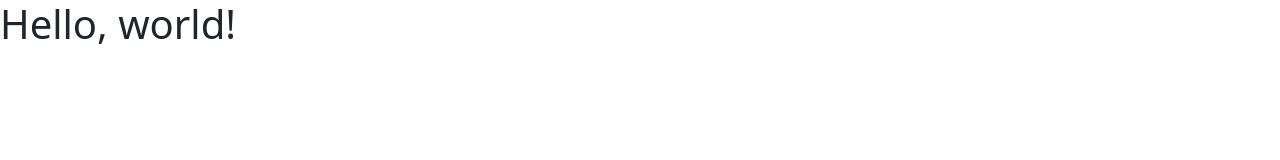
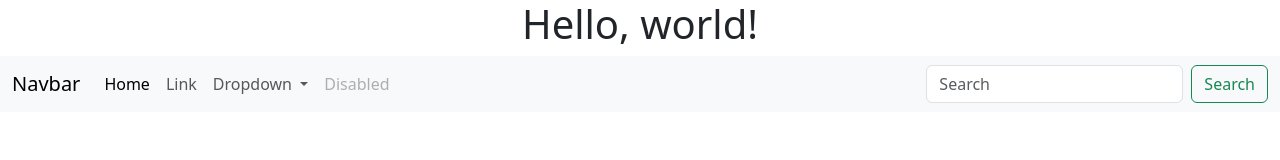
Before and after one commit to ashrikaJay/aiphp-day1, a plain HTML site: page index.html in a window 1280 px wide. Drawn offline with nearby package versions, Linux system fonts and the light colour scheme.

Commit message:
modified:   index.html

```diff
--- a/index.html
+++ b/index.html
@@ -7,7 +7,44 @@
     <link href="https://cdn.jsdelivr.net/npm/bootstrap@5.3.3/dist/css/bootstrap.min.css" rel="stylesheet" integrity="sha384-QWTKZyjpPEjISv5WaRU9OFeRpok6YctnYmDr5pNlyT2bRjXh0JMhjY6hW+ALEwIH" crossorigin="anonymous">
   </head>
   <body>
-    <h1>Hello, world!</h1>
+    <center><h1>Hello, world!</h1></center>
     <script src="https://cdn.jsdelivr.net/npm/bootstrap@5.3.3/dist/js/bootstrap.bundle.min.js" integrity="sha384-YvpcrYf0tY3lHB60NNkmXc5s9fDVZLESaAA55NDzOxhy9GkcIdslK1eN7N6jIeHz" crossorigin="anonymous"></script>
-  </body>
+
+<nav class="navbar navbar-expand-lg bg-body-tertiary">
+  <div class="container-fluid">
+    <a class="navbar-brand" href="#">Navbar</a>
+    <button class="navbar-toggler" type="button" data-bs-toggle="collapse" data-bs-target="#navbarSupportedContent" aria-controls="navbarSupportedContent" aria-expanded="false" aria-label="Toggle navigation">
+      <span class="navbar-toggler-icon"></span>
+    </button>
+    <div class="collapse navbar-collapse" id="navbarSupportedContent">
+      <ul class="navbar-nav me-auto mb-2 mb-lg-0">
+        <li class="nav-item">
+          <a class="nav-link active" aria-current="page" href="#">Home</a>
+        </li>
+        <li class="nav-item">
+          <a class="nav-link" href="#">Link</a>
+        </li>
+        <li class="nav-item dropdown">
+          <a class="nav-link dropdown-toggle" href="#" role="button" data-bs-toggle="dropdown" aria-expanded="false">
+            Dropdown
+          </a>
+          <ul class="dropdown-menu">
+            <li><a class="dropdown-item" href="#">Action</a></li>
+            <li><a class="dropdown-item" href="#">Another action</a></li>
+            <li><hr class="dropdown-divider"></li>
+            <li><a class="dropdown-item" href="#">Something else here</a></li>
+          </ul>
+        </li>
+        <li class="nav-item">
+          <a class="nav-link disabled" aria-disabled="true">Disabled</a>
+        </li>
+      </ul>
+      <form class="d-flex" role="search">
+        <input class="form-control me-2" type="search" placeholder="Search" aria-label="Search">
+        <button class="btn btn-outline-success" type="submit">Search</button>
+      </form>
+    </div>
+  </div>
+</nav>
+</body>
 </html>
```
